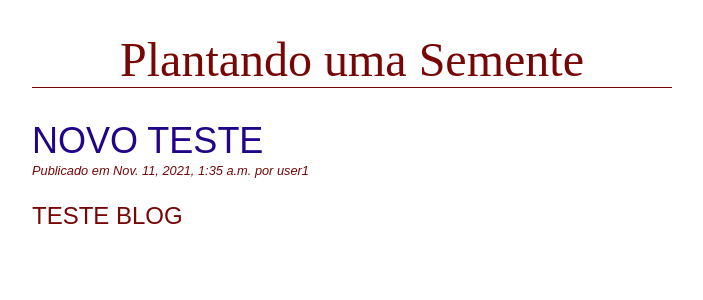
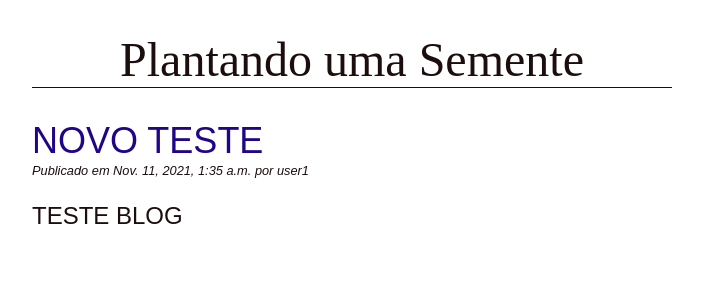
Before and after one commit to gabrielmalavolta/piunivesp, a Django app: a page that uses blog/templates/blog/base.html in a window 1280 px wide. Shown: the top 300 px of the page, without its empty margins (288-991 px from the left). Run offline with Django 3.2, Linux system fonts and the light colour scheme; data comes from the database, SQL or seed files in the repository.

Commit message:
teste cor Gabriel

```diff
--- a/blog/static/css/blog.css
+++ b/blog/static/css/blog.css
@@ -2,7 +2,7 @@ body {
     margin: 0 25%;
     font-family: sans-serif;
     font-size: 1.5rem;
-    color: #770707;
+    color: #1d0e0e;
 }
 
 h1 {
```
